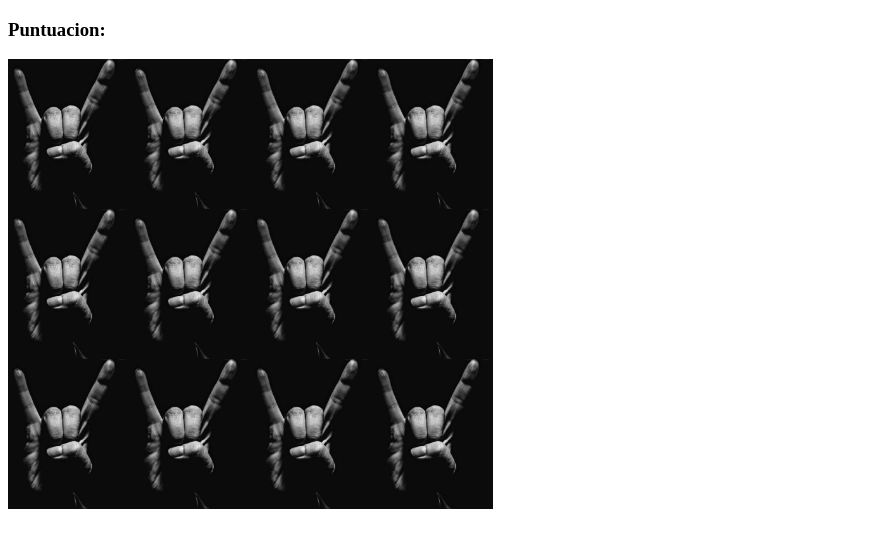
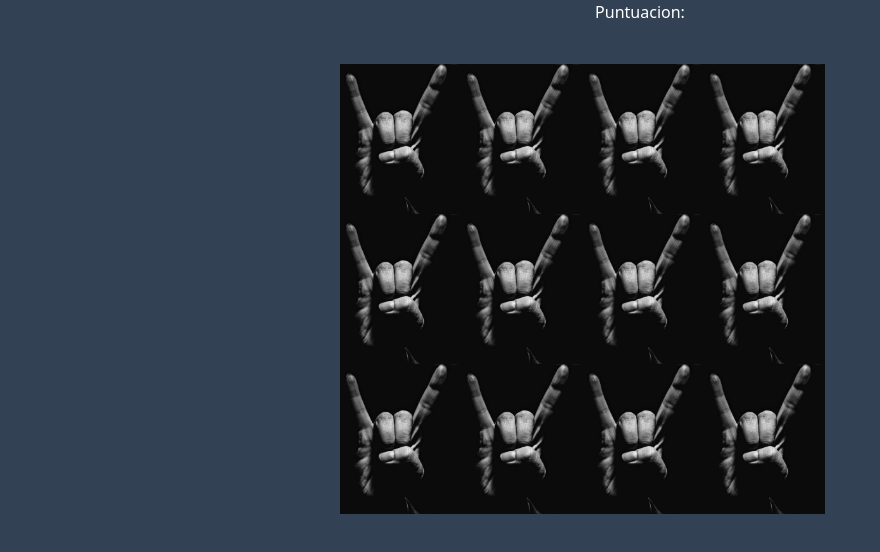
Before and after one commit to url-classes/pairing-game-danieltistoj, a website built with Vite: page index.html in a window 1280 px wide. Shown: the whole page, without its empty margins (0-880 px from the left). Built offline with nearby package versions, Linux system fonts and the light colour scheme.

Commit message:
inicio estilos con tailwin

```diff
--- a/index.html
+++ b/index.html
@@ -7,10 +7,14 @@
     <script type="text/javascript" src="memoria.js"></script>
   </head>
   <body>
-    <h3>Puntuacion: <span id="score"></span></h3>
-    <div class="grid">
+    <div class ="contenedor-superior">
+      <h3 class = "puntuacion">Puntuacion: <span id="score"></span></h3>
+    </div>
+    <div class = "contenedor-central">
+      <div class="grid"></div>
+    </div>
 
-    </div>
+
   </body>
 
 </html>
--- a/style.css
+++ b/style.css
@@ -1,11 +1,28 @@
+@tailwind base;
+@tailwind components;
+@tailwind utilities;
+
+.contenedor-superior{
+  @apply flex justify-center h-16;
+
+}
+.contenedor-central{
+  @apply flex justify-center
+}
+
 .grid{
-  display: flex;
-  flex-wrap: wrap;
+  @apply flex flex-wrap bg-center;
   height: 150px;
   width: 600px;
 }
-
 img{
   width: auto;
   max-height: 100%;
 }
+body{
+
+  @apply bg-slate-700;
+}
+.puntuacion{
+  @apply  text-white;
+}
```
